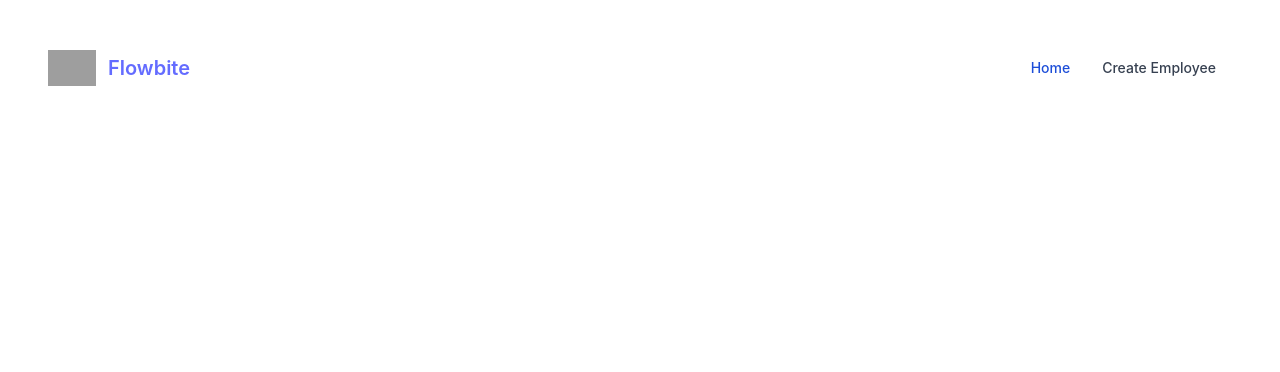
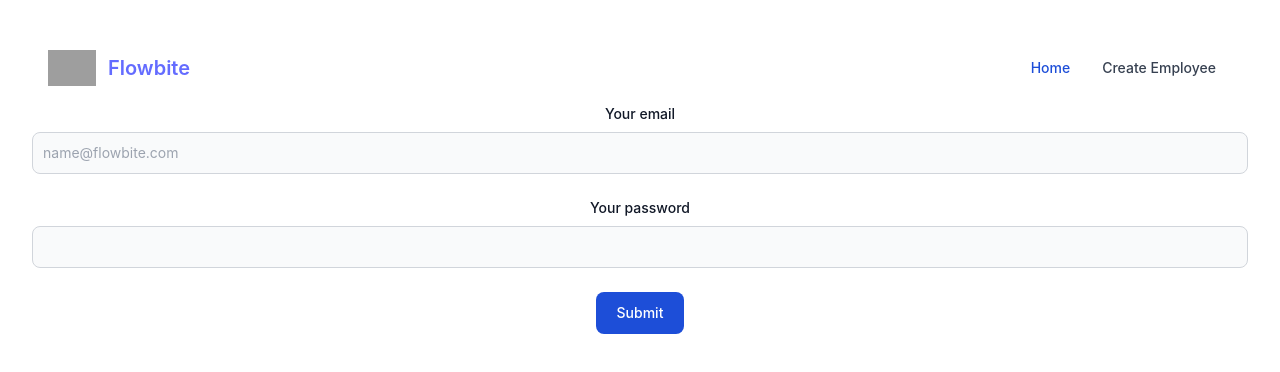
Before and after one commit to dashfuentes/b17-web, a React (Vite) app in the folder client-employee/employee-app/: page / in a window 1280 px wide. Shown: the top 372 px of the page. Built offline with nearby package versions, Linux system fonts and the light colour scheme; grey boxes are pictures that could not be loaded.

Commit message:
feat: wrapping the update mutation and login feature

```diff
--- a/client-employee/employee-app/src/App.jsx
+++ b/client-employee/employee-app/src/App.jsx
@@ -4,6 +4,7 @@
 import { Navbar } from "./components/Navbar";
 import { BrowserRouter as Router, Route, Routes } from "react-router-dom";
 import { Form } from "./components/Form";
+import { Login } from "./components/Login";
 
 function App() {
 	const client = new ApolloClient({
@@ -18,6 +19,7 @@
 				<Routes>
 					<Route path="/home" element={<Home />} />
 					<Route path="/create-employee" element={<Form />} />
+					<Route index element={<Login />} />
 				</Routes>
 			</ApolloProvider>
 		</Router>
--- a/client-employee/employee-app/src/components/Form.jsx
+++ b/client-employee/employee-app/src/components/Form.jsx
@@ -1,5 +1,6 @@
 import React,{useState, useEffect} from "react";
 import { CREATE_EMPLOYEE } from "../graphql/Mutation";
+import { UPDATE_EMPLOYEE } from "../graphql/Mutation";
 import { useMutation } from "@apollo/client";
 import { useNavigate, useLocation } from "react-router-dom";
 
@@ -13,28 +14,55 @@
 	const [age, setAge] = useState( "" )
 	const [position, setPosition] = useState( "" )
 	const [code, setCode] = useState( "" );
+	const [_id, setId] = useState( "" );
 	/* Variables globales */
+
+	// const setEmployeeInfo = ( currentState, fieldkey ) => {
+
+	// 	Object.keys( currentState ).forEach( function ( key, index ) {
+	// 		let valueSettled
+	// 		console.log('key', key)
+	// 		// key: the name of the object key
+	// 		// index: the ordinal position of the key within the object
+
+	// 		if ( key && key === fieldkey ) // _id == _id
+	// 		{
+	// 			console.log('in set',currentState[fieldkey])
+	// 			valueSettled = currentState[fieldkey] ? currentState[fieldkey] : ""
+
+	// 		}
+	// 		return valueSettled
+
+	// 	});
+	// }
+
 
 	/* Variables de estado de useLocation */
 	const currentState = location.state;
+	const employeeId = currentState && currentState !== undefined ? currentState._id : _id
 	const employeeName = currentState && currentState !== undefined ?  currentState.name : name ;
 	const employeeAge = currentState && currentState !== undefined ? currentState.age : age;
 	const employeePosition = currentState && currentState !== undefined ? currentState.position : position;
 	const employeeCode = currentState && currentState !== undefined ? currentState.code : code;
 	/* Variables de estado de useLocation */
 
+
+
 	/* Area de Mutaciones */
-	const [createEmployee] = useMutation( CREATE_EMPLOYEE, {} )
+	const [createEmployee] = useMutation( CREATE_EMPLOYEE, {} );
+	const [updateEmployee] = useMutation( UPDATE_EMPLOYEE, {})
 
 	/* Area de Mutaciones */
 
 	useEffect( () => {
 
 		if ( currentState ) {
+
 			setName( employeeName )
 			setAge( employeeAge )
 			setPosition( employeePosition )
-			setCode(employeeCode)
+			setCode( employeeCode )
+			setId(employeeId)
 	  }
 
 	}, [])
@@ -43,16 +71,24 @@
 	return (
 		<form onSubmit={async ( event ) => {
 			event.preventDefault()
+
+			if ( currentState ) {
+				//llamar al mutation para actualizar el empleado
+				await updateEmployee({variables: {_id, name,age,position,code}})
+			} else {
 			//Llamar al mutation para crear el employee
 			await createEmployee( {
-			   variables : {name,age,position,code}
-		   })
+				variables : {name,age,position,code}
+			})
+			}
+
 
 			//Redirigir al usuario hacia /home
            navigate('/home')
 		}}
 		>
 			<div className="mb-6">
+
 				<label
 					htmlFor="email"
 					className="block mb-2 text-sm font-medium text-gray-900 dark:text-white"
@@ -135,7 +171,7 @@
 				type="submit"
 				className="text-white bg-blue-700 hover:bg-blue-800 focus:ring-4 focus:outline-none focus:ring-blue-300 font-medium rounded-lg text-sm w-full sm:w-auto px-5 py-2.5 text-center dark:bg-blue-600 dark:hover:bg-blue-700 dark:focus:ring-blue-800"
 			>
-				Create Employee
+				{currentState ? "Update Employee" : "Create Employee"}
 			</button>
 		</form>
 	);
--- a/client-employee/employee-app/src/components/Home.jsx
+++ b/client-employee/employee-app/src/components/Home.jsx
@@ -34,7 +34,7 @@
 						<a href="#">
 							<img
 								className="rounded-t-lg"
-								src="https://www.google.com/url?sa=i&url=https%3A%2F%2Fwww.pexels.com%2Fsearch%2Fexplaining%2F&psig=AOvVaw2t0Nyt9UP3GTEVt_UGunvD&ust=1678929084553000&source=images&cd=vfe&ved=0CBAQjRxqFwoTCNje3LDg3P0CFQAAAAAdAAAAABAK"
+								src="https://images.pexels.com/photos/3862615/pexels-photo-3862615.jpeg?auto=compress&cs=tinysrgb&w=1260&h=750&dpr=1"
 								alt
 							/>
 						</a>
--- /dev/null
+++ b/client-employee/employee-app/src/components/Login.jsx
@@ -0,0 +1,88 @@
+import React, { useState } from "react";
+import { LOGIN } from "../graphql/Queries";
+import { useLazyQuery } from "@apollo/client";
+import { useNavigate } from "react-router-dom";
+
+export const Login = () => {
+
+    const navigate = useNavigate()
+    const [email, setEmail] = useState( "" );
+    const [password, setPassword] = useState( "" );
+    const [isInvalid, setIsInvalid] = useState("")
+
+    const [login, { data, error }] = useLazyQuery( LOGIN, {
+        variables : {email,password}
+    })
+
+	return (
+        <form
+            onSubmit={async ( e ) => {
+                e.preventDefault();
+                await login().then( function ( response ) {
+
+                    var data = response.data.login
+                    console.log( data )
+
+                    if ( data ) {
+                        navigate( '/home' )
+                        //SETEAR EL ESTADO DE EL USUARIO
+
+                    } else {
+                        setIsInvalid('Invalid Credential!!')
+                    }
+
+
+                } )
+        }}
+        >
+			<div className="mb-6">
+				<label
+					htmlFor="email"
+					className="block mb-2 text-sm font-medium text-gray-900 dark:text-white"
+				>
+					Your email
+				</label>
+				<input
+                    type="email"
+                    onChange={(event) => {
+                        setEmail(event.target.value)
+                    }}
+					id="email"
+					className="bg-gray-50 border border-gray-300 text-gray-900 text-sm rounded-lg focus:ring-blue-500 focus:border-blue-500 block w-full p-2.5 dark:bg-gray-700 dark:border-gray-600 dark:placeholder-gray-400 dark:text-white dark:focus:ring-blue-500 dark:focus:border-blue-500"
+					placeholder="name@flowbite.com"
+					required
+				/>
+			</div>
+			<div className="mb-6">
+				<label
+					htmlFor="password"
+					className="block mb-2 text-sm font-medium text-gray-900 dark:text-white"
+				>
+					Your password
+				</label>
+                <input
+                     onChange={(event) => {
+                        setPassword(event.target.value)
+                    }}
+					type="password"
+					id="password"
+					className="bg-gray-50 border border-gray-300 text-gray-900 text-sm rounded-lg focus:ring-blue-500 focus:border-blue-500 block w-full p-2.5 dark:bg-gray-700 dark:border-gray-600 dark:placeholder-gray-400 dark:text-white dark:focus:ring-blue-500 dark:focus:border-blue-500"
+					required
+				/>
+			</div>
+
+			<button
+				type="submit"
+				className="text-white bg-blue-700 hover:bg-blue-800 focus:ring-4 focus:outline-none focus:ring-blue-300 font-medium rounded-lg text-sm w-full sm:w-auto px-5 py-2.5 text-center dark:bg-blue-600 dark:hover:bg-blue-700 dark:focus:ring-blue-800"
+			>
+				Submit
+            </button>
+            <div className="mb-6">
+            <p className="text-sm text-red-600 mt-5">
+             {isInvalid}
+            </p>
+            </div>
+
+		</form>
+	);
+};
--- a/client-employee/employee-app/src/graphql/Mutation.js
+++ b/client-employee/employee-app/src/graphql/Mutation.js
@@ -26,3 +26,15 @@
 }
 }
 `
+export const UPDATE_EMPLOYEE = gql`
+
+mutation updateEmployee($_id: ID,$name:String, $age:Int, $position:String, $code:String){
+  updateEmployee(_id: $_id,name:$name, age:$age, position:$position, code: $code){
+    _id
+    name
+    position
+    code
+    age
+  }
+}
+`
--- a/client-employee/employee-app/src/graphql/Queries.js
+++ b/client-employee/employee-app/src/graphql/Queries.js
@@ -8,6 +8,18 @@
         name
         code
         position
+        age
     }
 }
 `
+
+export const LOGIN =  gql`
+    query login($email:String, $password: String){
+        login(email: $email, password: $password){
+            _id
+            email
+            password
+        }
+    }
+
+`
```
